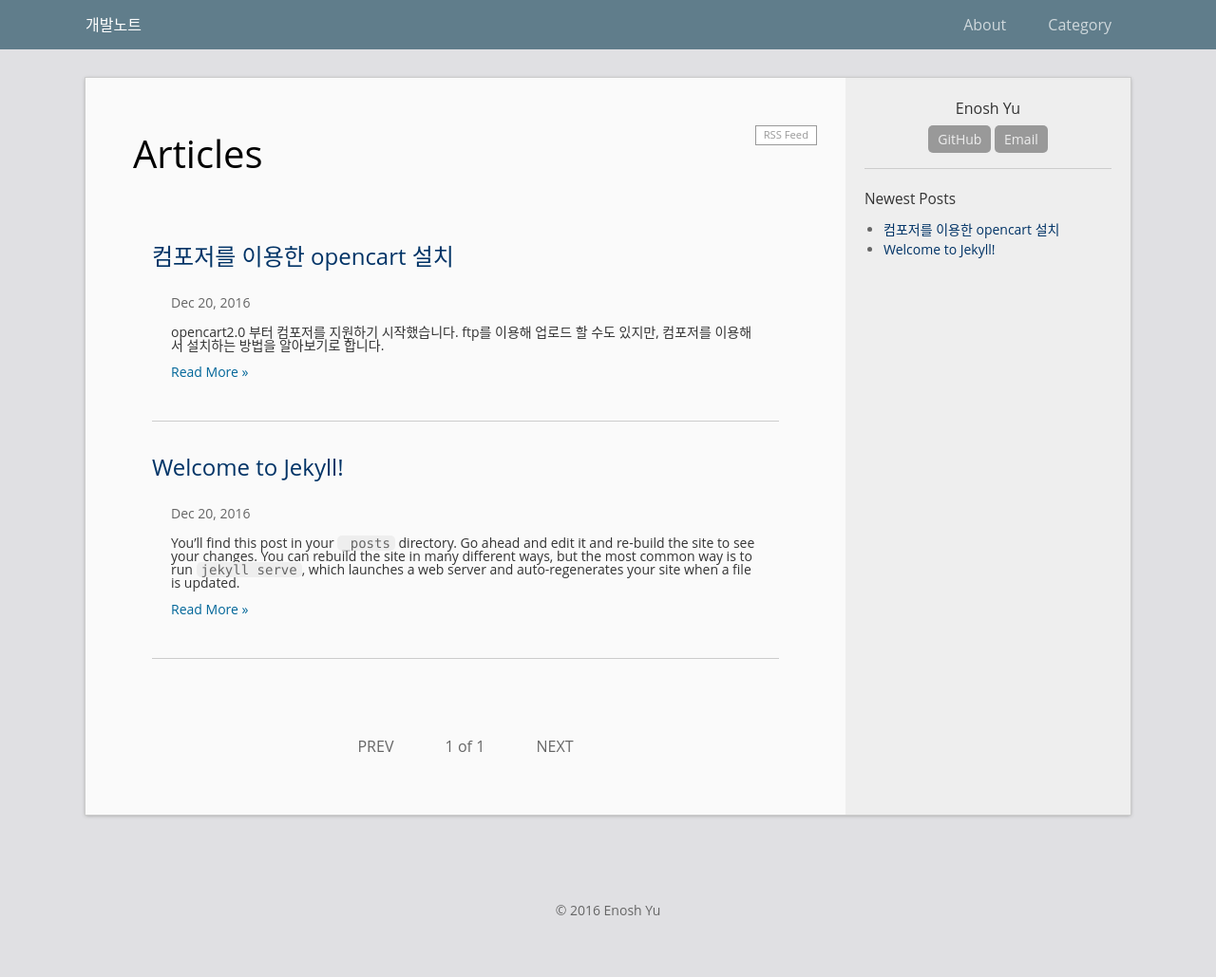
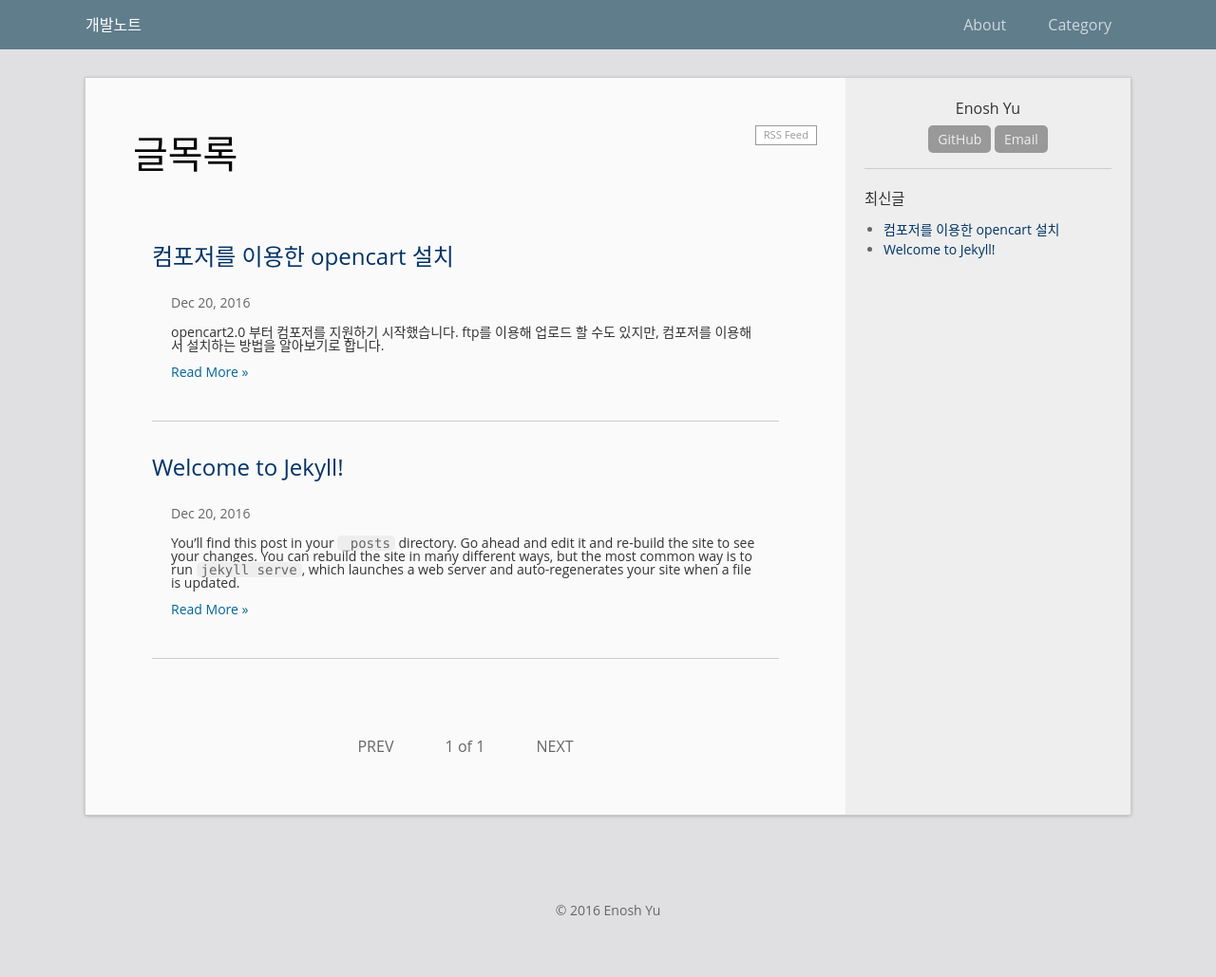
Before and after one commit to Enosh-Yu/enosh-yu.github.io, a Jekyll site: the page built from index.html, in a window 1280 px wide. Shown: the whole page at 95% size. Built offline with Jekyll 4.4.1, drawn with Linux system fonts in a browser that asks for light colours; the list of posts is cut into pages by our own code.

Commit message:
테마수정

```diff
--- a/_includes/sidebar.html
+++ b/_includes/sidebar.html
@@ -16,7 +16,7 @@
 </div>
 
 <div class="col-box">
-  <div class="col-box-title">Newest Posts</div>
+  <div class="col-box-title">최신글</div>
   <ul class="post-list">
     {% for post in site.posts limit:5 %}
       <li><a class="post-link" href="{{ post.url | prepend: site.baseurl }}">{{ post.title }}</a></li>
--- a/index.html
+++ b/index.html
@@ -4,7 +4,7 @@ layout: default
 
 <div class="home">
   <a class="rss-link" href="{{ "/feed.xml" | prepend: site.baseurl }}">RSS Feed</a>
-  <h1 class="page-heading">Articles</h1>
+  <h1 class="page-heading">글목록</h1>
 
   <ul class="post-list">
     {% for post in paginator.posts %}
```
Also changed, not shown: 404.md (+1 -1 lines).
